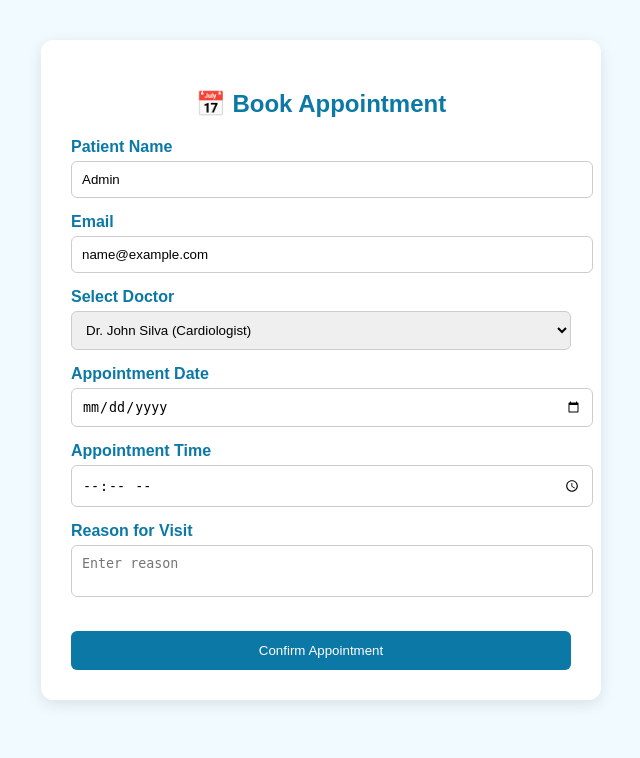
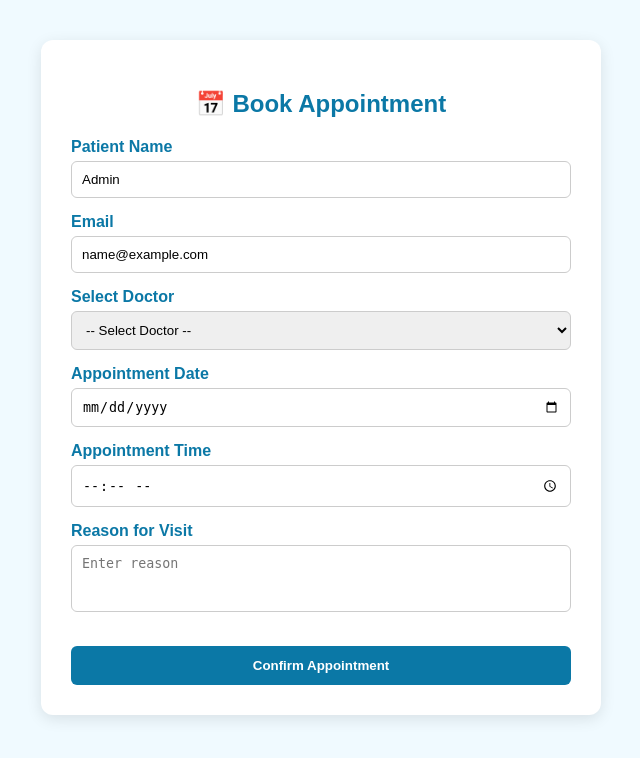
Before and after one commit to TashiniUpendra/-MEDICARE-ONLINE-APPOINTMENT-SYSTEM, a PHP site: the page made by appointment-booking.php in a window 1280 px wide. Shown: the top 758 px of the page, without its empty margins (319-959 px from the left). Run offline with PHP 8.4, Linux system fonts and the light colour scheme; the visitor is signed in with stand-in values (Sample User, id 1); data comes from the database, SQL or seed files in the repository.

Commit message:
Implement dynamic doctor selection and auto-fill time
Added dynamic doctor selection with auto-filled appointment time based on selected doctor from the database.

```diff
--- a/appointment-booking.php
+++ b/appointment-booking.php
@@ -1,5 +1,6 @@
 <?php
 session_start();
+include "db.php"; // Database Connection
 
 /* Login check */
 if (!isset($_SESSION["role"]) || $_SESSION["role"] !== "patient") {
@@ -13,6 +14,10 @@ $patientEmail = $_SESSION["email"] ?? "";
 
 /* Get doctor from URL */
 $selectedDoctor = $_GET["doctor"] ?? "";
+
+/* Fetch Dynamic Doctors safely from Database */
+$doctors_query = "SELECT * FROM users WHERE role = 'doctor' ORDER BY name ASC";
+$doctors_result = mysqli_query($conn, $doctors_query);
 
 /* Handle form submit */
 if ($_SERVER["REQUEST_METHOD"] === "POST") {
@@ -35,11 +40,12 @@ if ($_SERVER["REQUEST_METHOD"] === "POST") {
 <html lang="en">
 <head>
 <meta charset="UTF-8">
+<meta name="viewport" content="width=device-width, initial-scale=1.0">
 <title>Book Appointment</title>
 
 <style>
 body{
-    font-family: Arial;
+    font-family: Arial, sans-serif;
     background:#f0faff;
 }
 
@@ -76,6 +82,7 @@ input, select, textarea{
     padding:10px;
     border-radius:6px;
     border:1px solid #ccc;
+    box-sizing: border-box;
 }
 
 textarea{
@@ -92,6 +99,7 @@ textarea{
     border:none;
     border-radius:6px;
     cursor:pointer;
+    font-weight: bold;
 }
 
 .btn:hover{
@@ -121,32 +129,35 @@ value="<?php echo htmlspecialchars($patientName); ?>" required>
 value="<?php echo htmlspecialchars($patientEmail); ?>" required>
 </div>
 
-<!-- Doctor -->
+<!-- Doctor (Dynamic Database Dropdown) -->
 <div class="form-group">
 <label>Select Doctor</label>
-<select name="doctor" required>
+<select name="doctor" id="doctorSelect" onchange="updateDoctorTime()" required>
 
-<option value="">-- Select Doctor --</option>
+<option value="" data-time="">-- Select Doctor --</option>
 
-<option value="Dr. John Silva"
-<?php if($selectedDoctor=="Dr. John Silva") echo "selected"; ?>>
-Dr. John Silva (Cardiologist)
-</option>
+<?php
+if ($doctors_result && mysqli_num_rows($doctors_result) > 0) {
+    while ($doc = mysqli_fetch_assoc($doctors_result)) {
+        // Fix Name Duplicate Issue
+        $doc_name = $doc['name'];
+        if (strpos($doc_name, 'Dr.') === false) {
+            $doc_name = "Dr. " . $doc_name;
+        }
 
-<option value="Dr. Maya Fernando"
-<?php if($selectedDoctor=="Dr. Maya Fernando") echo "selected"; ?>>
-Dr. Maya Fernando (Dermatologist)
-</option>
+        // Available Time (DB එකේ 'available_time' හෝ 'time' column එකක් නැත්නම් Default time එකක් වැටේ)
+        $doc_time = !empty($doc['available_time']) ? $doc['available_time'] : "16:30"; // Default 04:30 PM
 
-<option value="Dr. Ruwan Perera"
-<?php if($selectedDoctor=="Dr. Ruwan Perera") echo "selected"; ?>>
-Dr. Ruwan Perera (Neurologist)
-</option>
+        // Specialization Label Check
+        $spec = (!empty($doc['specialization'])) ? " (" . $doc['specialization'] . ")" : "";
 
-<option value="Dr. Nadeesha Karun"
-<?php if($selectedDoctor=="Dr. Nadeesha Karun") echo "selected"; ?>>
-Dr. Nadeesha Karun (Pediatrician)
-</option>
+        // Match check with URL parameter
+        $isSelected = ($selectedDoctor == $doc_name || $selectedDoctor == $doc['name']) ? "selected" : "";
+
+        echo "<option value='" . htmlspecialchars($doc_name) . "' data-time='" . htmlspecialchars($doc_time) . "' $isSelected>" . htmlspecialchars($doc_name . $spec) . "</option>";
+    }
+}
+?>
 
 </select>
 </div>
@@ -157,16 +168,16 @@ Dr. Nadeesha Karun (Pediatrician)
 <input type="date" name="date" required>
 </div>
 
-<!-- Time -->
+<!-- Time (Auto-filled on Doctor Select) -->
 <div class="form-group">
 <label>Appointment Time</label>
-<input type="time" name="time" required>
+<input type="time" name="time" id="appointmentTime" required>
 </div>
 
 <!-- Reason -->
 <div class="form-group">
 <label>Reason for Visit</label>
-<textarea name="reason" placeholder="Enter reason"></textarea>
+<textarea name="reason" rows="3" placeholder="Enter reason"></textarea>
 </div>
 
 <button type="submit" class="btn">Confirm Appointment</button>
@@ -174,5 +185,28 @@ Dr. Nadeesha Karun (Pediatrician)
 </form>
 </div>
 
+<!-- JavaScript for Auto-filling Time -->
+<script>
+function updateDoctorTime() {
+    var doctorSelect = document.getElementById("doctorSelect");
+    var timeInput = document.getElementById("appointmentTime");
+
+    // Select කරපු Option එකේ data-time attribute එක ලබාගැනීම
+    var selectedOption = doctorSelect.options[doctorSelect.selectedIndex];
+    var doctorTime = selectedOption.getAttribute("data-time");
+
+    if (doctorTime) {
+        timeInput.value = doctorTime;
+    } else {
+        timeInput.value = "";
+    }
+}
+
+// Page එක Load වෙද්දි කලින්ම Doctor කෙනෙක් Select වෙලා හිටියොත් Time එක Auto set කිරීමට
+window.onload = function() {
+    updateDoctorTime();
+};
+</script>
+
 </body>
 </html>
```
